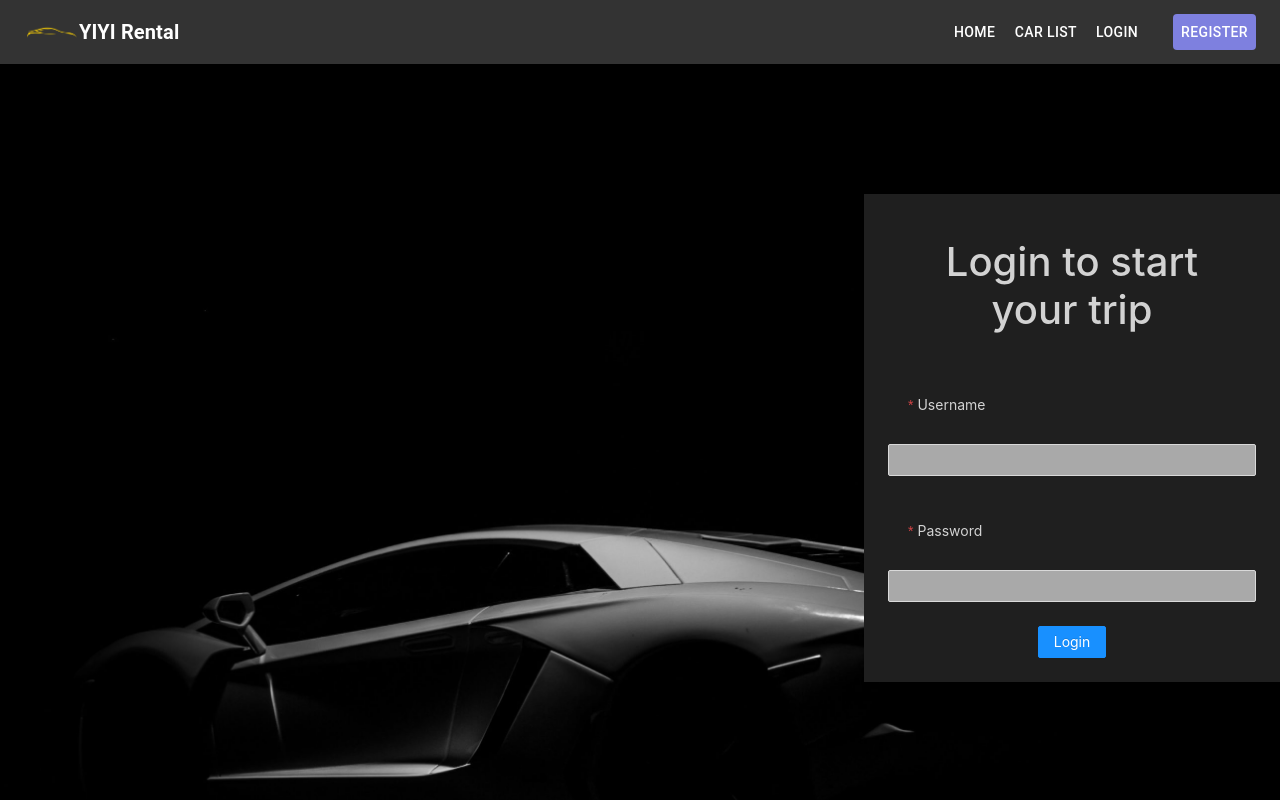
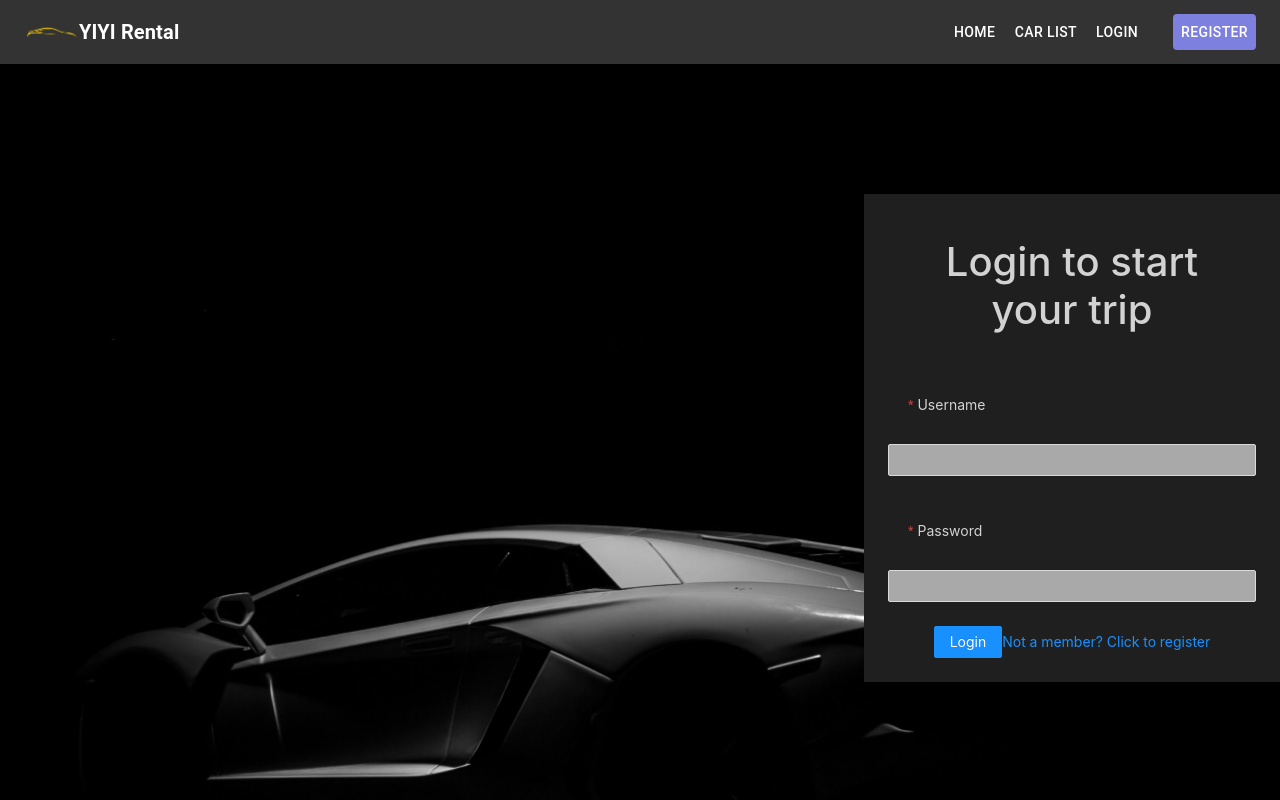
Before and after one commit to HONGKAI123/CMPE195F-CAR_RENTAL, a React (Create React App) app in the folder frontend/: page /login in a window 1280 px wide. Shown: the top 800 px of the page. Built offline with nearby package versions, Linux system fonts and the light colour scheme.

Commit message:
Update Login.js

```diff
--- a/frontend/src/pages/Login.js
+++ b/frontend/src/pages/Login.js
@@ -30,6 +30,8 @@ function Login() {
 
                 <Button type="primary" className='btn1'>Login</Button>
 
+                <a href='./Register'>Not a member? Click to register</a>
+
 
 
 
```
